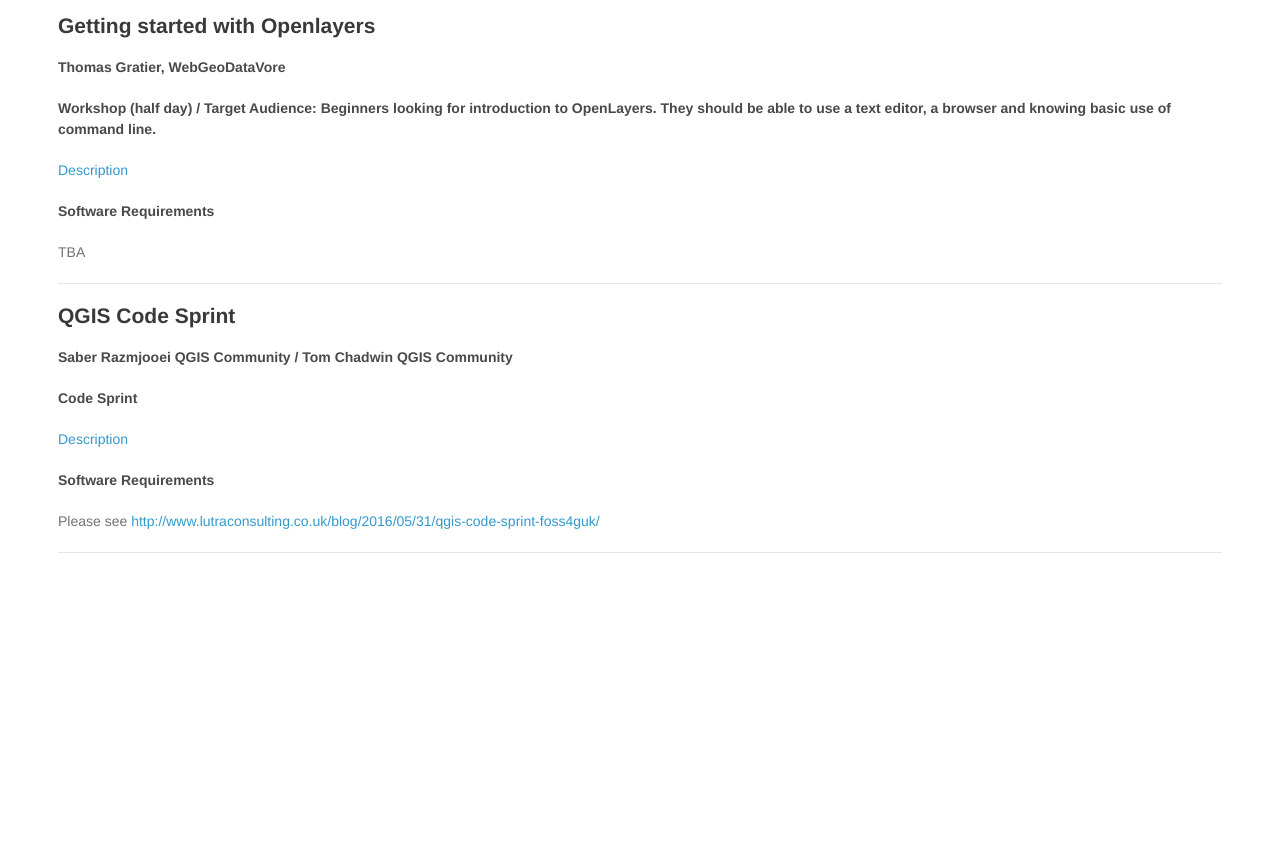
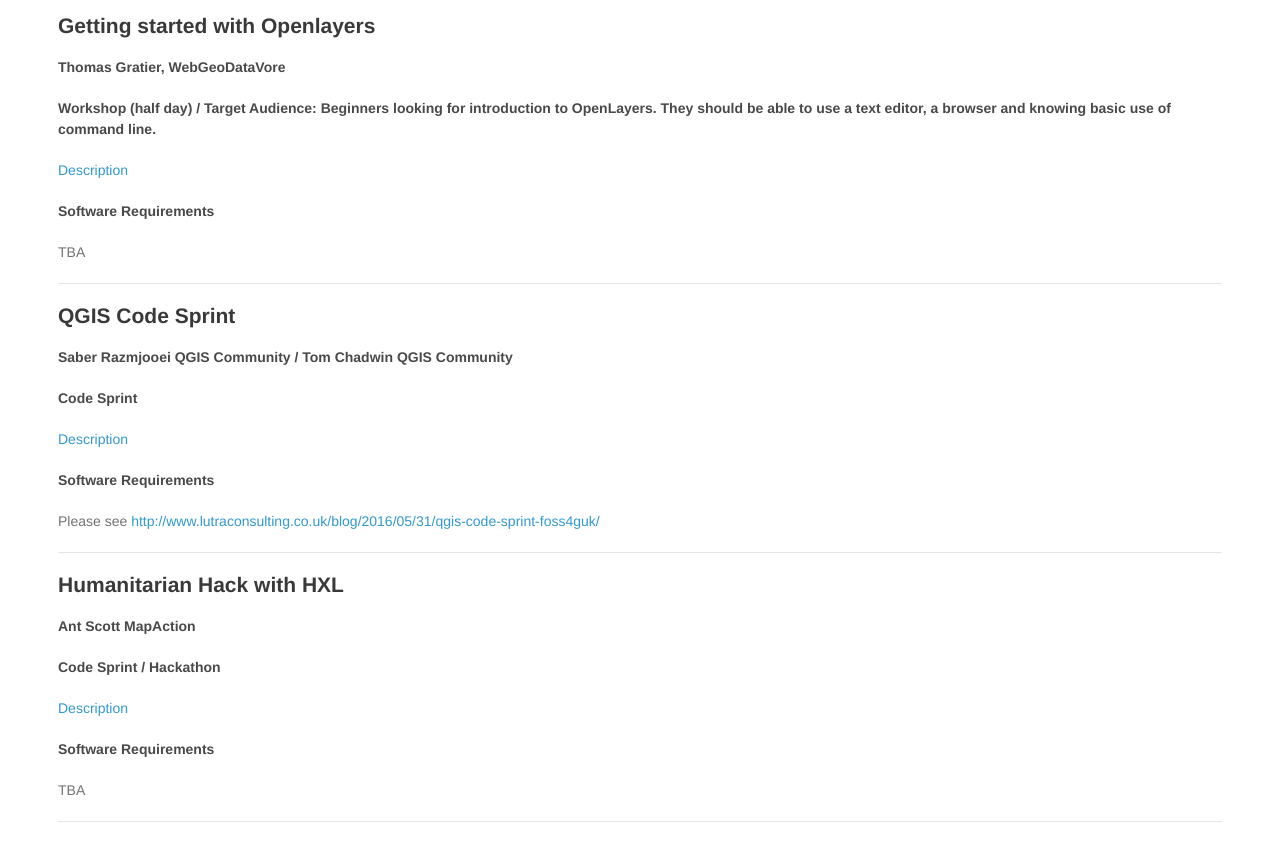
Before and after one commit to walkermatt/aileenh.github.io, a Jekyll site: the page built from foss4guk-workshop-requirements.md, in a window 1280 px wide and 900 px high, scrolled down 3679 px. Shown: the top 861 px of the window. Built offline with Jekyll 4.4.1, drawn with Linux system fonts in a browser that asks for light colours; before the commit the page ends 4310 px from its top, so only the background shows below that.

Commit message:
Update foss4guk-workshop-requirements.md

```diff
--- a/foss4guk-workshop-requirements.md
+++ b/foss4guk-workshop-requirements.md
@@ -203,3 +203,16 @@
 Please see [http://www.lutraconsulting.co.uk/blog/2016/05/31/qgis-code-sprint-foss4guk/](http://www.lutraconsulting.co.uk/blog/2016/05/31/qgis-code-sprint-foss4guk/)
 
  - - -
+
+## Humanitarian Hack with HXL ##
+
+#### Ant Scott MapAction ####
+
+#### Code Sprint / Hackathon ####
+
+[Description](http://uk.osgeo.org/foss4guk2016/abstracts.html#humanitarian-hack-with-hxl)
+
+#### Software Requirements ####
+TBA
+
+ - - -
```
